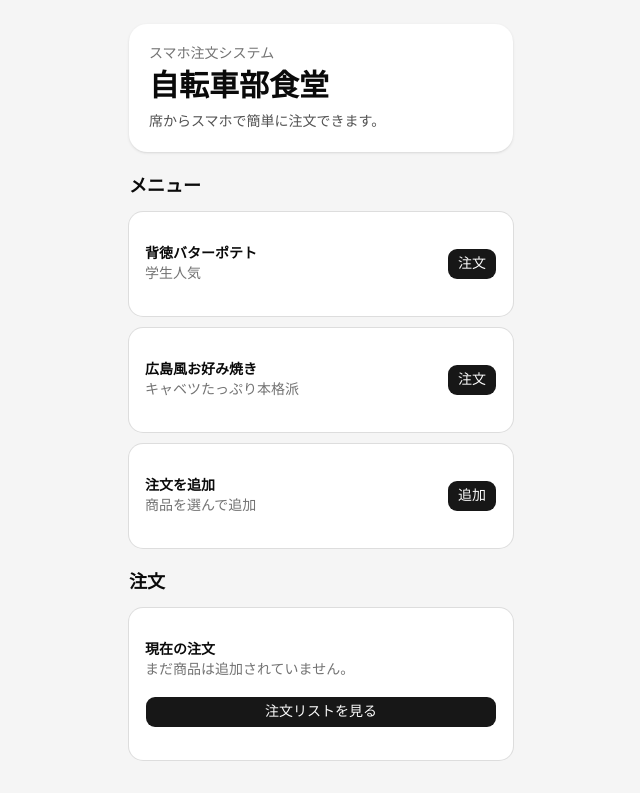
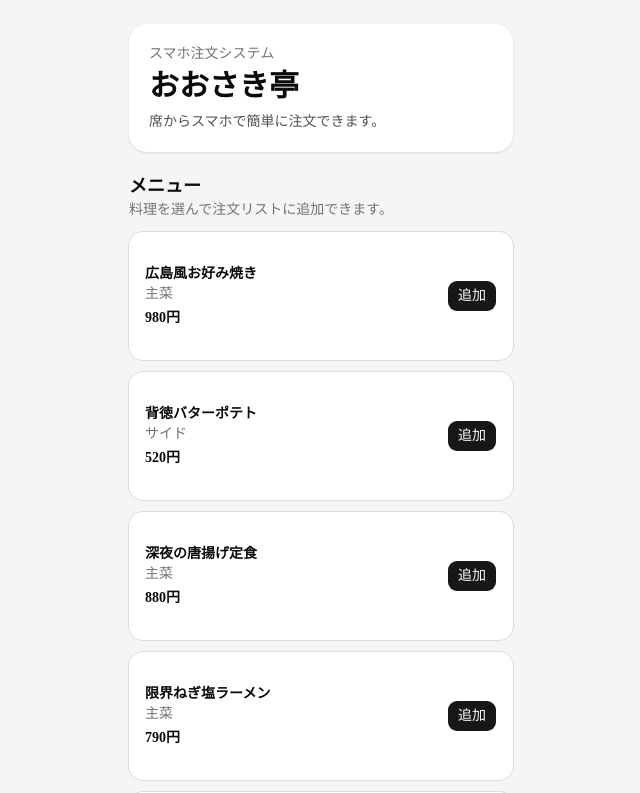
Before and after one commit to mizuki-matsuzawa/zero-to-deploy-Mizuki-MATSUZAWA, a Next.js app: page / in a window 1280 px wide. Shown: the top 793 px of the page, without its empty margins (319-959 px from the left). Built offline with nearby package versions, Linux system fonts and the light colour scheme.

Commit message:
feat: implement menu area

```diff
--- a/app/page.tsx
+++ b/app/page.tsx
@@ -1,5 +1,14 @@
 import { Button } from "@/components/ui/button"
 import { Card, CardContent } from "@/components/ui/card"
+
+const menus = [
+  { name: "広島風お好み焼き", price: "980円", category: "主菜" },
+  { name: "背徳バターポテト", price: "520円", category: "サイド" },
+  { name: "深夜の唐揚げ定食", price: "880円", category: "主菜" },
+  { name: "限界ねぎ塩ラーメン", price: "790円", category: "主菜" },
+  { name: "無限枝豆", price: "390円", category: "サイド" },
+  { name: "青春クリームソーダ", price: "480円", category: "ドリンク" },
+]
 
 export default function Home() {
   return (
@@ -7,65 +16,53 @@ export default function Home() {
       <div className="mx-auto max-w-sm space-y-5">
         <header className="rounded-2xl bg-white p-5 shadow-sm">
           <p className="text-sm text-neutral-500">スマホ注文システム</p>
-          <h1 className="mt-1 text-3xl font-bold">自転車部食堂</h1>
+          <h1 className="mt-1 text-3xl font-bold">おおさき亭</h1>
           <p className="mt-2 text-sm text-neutral-600">
             席からスマホで簡単に注文できます。
           </p>
         </header>
 
         <section className="space-y-3">
+          <div>
             <h2 className="text-lg font-semibold">メニュー</h2>
+            <p className="text-sm text-neutral-500">
+              料理を選んで注文リストに追加できます。
+            </p>
+          </div>
 
-          <Card>
-            <CardContent className="flex items-center justify-between p-4">
+          {menus.map((menu) => (
+            <Card key={menu.name}>
+              <CardContent className="flex items-center justify-between gap-4 p-4">
                 <div>
-                <p className="font-semibold">背徳バターポテト</p>
-                <p className="text-sm text-neutral-500">学生人気</p>
-              </div>
-              <Button>注文</Button>
-            </CardContent>
-          </Card>
-
-          <Card>
-            <CardContent className="flex items-center justify-between p-4">
-              <div>
-                <p className="font-semibold">広島風お好み焼き</p>
-                <p className="text-sm text-neutral-500">キャベツたっぷり本格派</p>
-              </div>
-              <Button>注文</Button>
-            </CardContent>
-          </Card>
-
-          <Card>
-            <CardContent className="flex items-center justify-between p-4">
-              <div>
-                <p className="font-semibold">注文を追加</p>
-                <p className="text-sm text-neutral-500">商品を選んで追加</p>
+                  <p className="font-semibold">{menu.name}</p>
+                  <p className="text-sm text-neutral-500">{menu.category}</p>
+                  <p className="mt-1 font-bold">{menu.price}</p>
                 </div>
                 <Button>追加</Button>
               </CardContent>
             </Card>
+          ))}
         </section>
 
         <section className="space-y-3">
-          <h2 className="text-lg font-semibold">注文</h2>
+          <h2 className="text-lg font-semibold">注文リスト</h2>
 
           <Card>
             <CardContent className="space-y-4 p-4">
               <div>
                 <p className="font-semibold">現在の注文</p>
                 <p className="text-sm text-neutral-500">
-                  まだ商品は追加されていません。
+                  追加ボタンから商品を選択できます。
                 </p>
               </div>
-              <Button className="w-full">注文リストを見る</Button>
+              <Button className="w-full">注文内容を確認する</Button>
             </CardContent>
           </Card>
         </section>
 
         <footer className="pt-4">
           <Button className="h-12 w-full text-base">
-            注文を確認する
+            注文を確定する
           </Button>
         </footer>
       </div>
```
Lines whose indentation alone changed are shown as unchanged.
